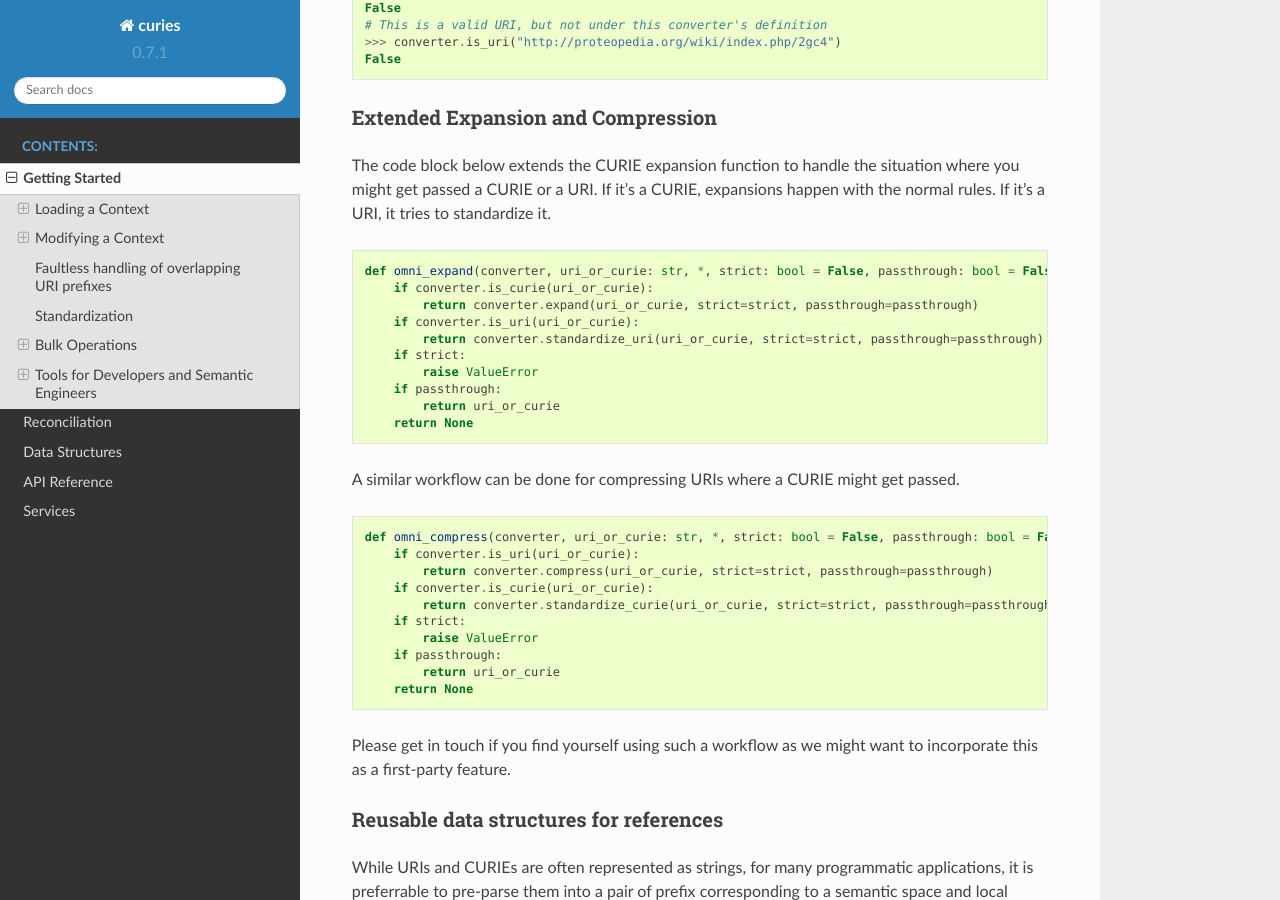
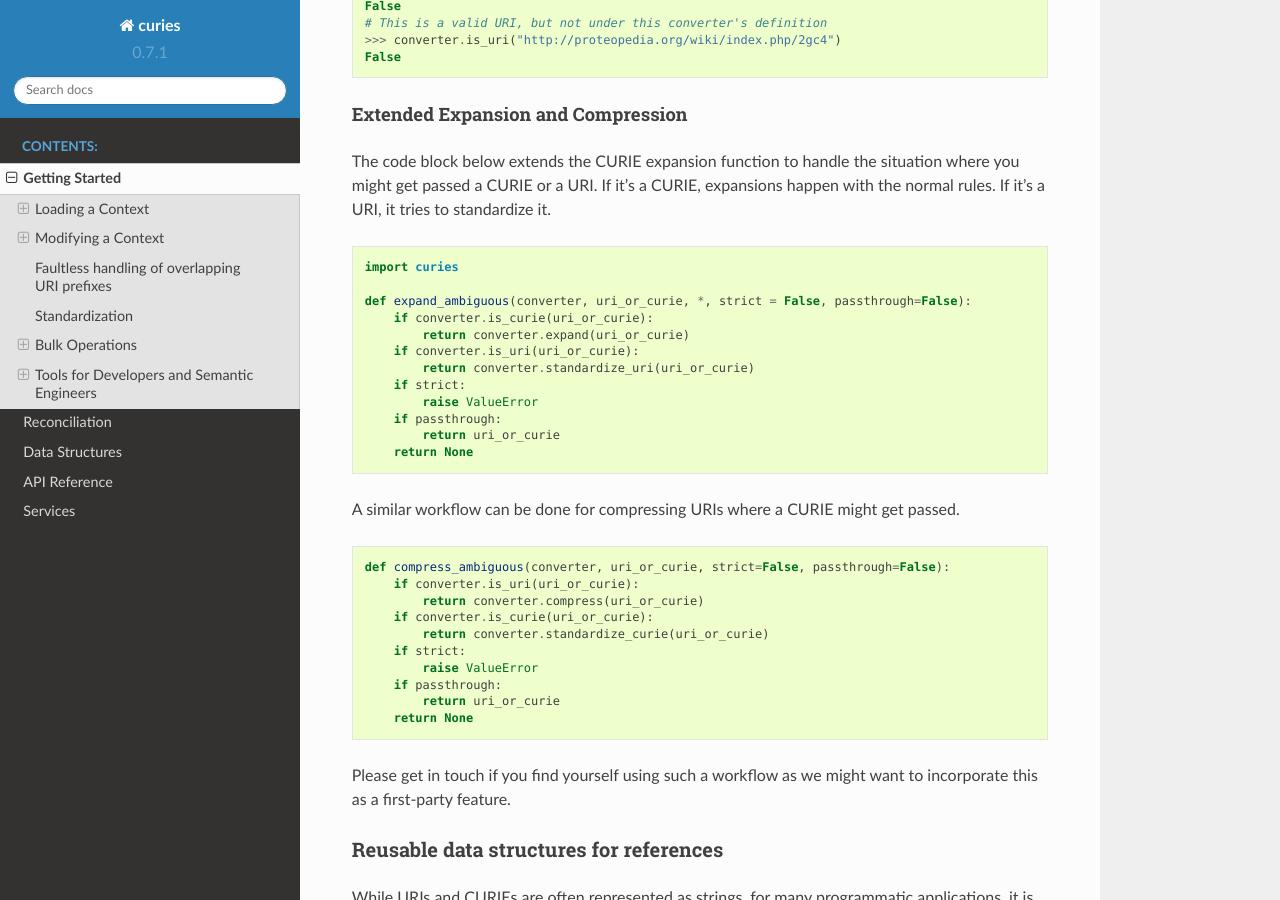
Before and after one commit to biopragmatics/curies, a Sphinx documentation site: the page built from docs/source/tutorial.rst, in a window 1280 px wide and 900 px high, scrolled down 13287 px. Built offline with Sphinx 7.4.7 and the Read the Docs theme 2.0.0, drawn with Linux system fonts in a browser that asks for light colours.

Commit message:
Update tutorial.rst

```diff
--- a/docs/source/tutorial.rst
+++ b/docs/source/tutorial.rst
@@ -657,7 +657,7 @@ the `SafeCURIE syntax <https://www.w3.org/TR/2010/NOTE-curie-20101216/#P_safe_cu
 is intended to address this, it's often overlooked.
 
 CURIE and URI Checks
-~~~~~~~~~~~~~~~~~~~~
+********************
 The first way to handle this ambiguity is to be able to check if the string is a CURIE
 or a URI. Therefore, each :class:`curies.Converter`
 comes with functions for checking if a string is a CURIE (:meth:`curies.Converter.is_curie`)
@@ -686,18 +686,20 @@ or a URI (:meth:`curies.Converter.is_uri`) under its definition.
     False
 
 Extended Expansion and Compression
-~~~~~~~~~~~~~~~~~~~~~~~~~~~~~~~~~~
+**********************************
 The code block below extends the CURIE expansion function to handle the situation where
 you might get passed a CURIE or a URI. If it's a CURIE, expansions happen with the normal
 rules. If it's a URI, it tries to standardize it.
 
 .. code-block:: python
 
-    def omni_expand(converter, uri_or_curie: str, *, strict: bool = False, passthrough: bool = False) -> str | None:
+    import curies
+
+    def expand_ambiguous(converter, uri_or_curie, *, strict = False, passthrough=False):
         if converter.is_curie(uri_or_curie):
-            return converter.expand(uri_or_curie, strict=strict, passthrough=passthrough)
+            return converter.expand(uri_or_curie)
         if converter.is_uri(uri_or_curie):
-            return converter.standardize_uri(uri_or_curie, strict=strict, passthrough=passthrough)
+            return converter.standardize_uri(uri_or_curie)
         if strict:
             raise ValueError
         if passthrough:
@@ -708,11 +710,11 @@ A similar workflow can be done for compressing URIs where a CURIE might get pass
 
 .. code-block:: python
 
-    def omni_compress(converter, uri_or_curie: str, *, strict: bool = False, passthrough: bool = False) -> str | None:
+    def compress_ambiguous(converter, uri_or_curie, strict=False, passthrough=False):
         if converter.is_uri(uri_or_curie):
-            return converter.compress(uri_or_curie, strict=strict, passthrough=passthrough)
+            return converter.compress(uri_or_curie)
         if converter.is_curie(uri_or_curie):
-            return converter.standardize_curie(uri_or_curie, strict=strict, passthrough=passthrough)
+            return converter.standardize_curie(uri_or_curie)
         if strict:
             raise ValueError
         if passthrough:
```
